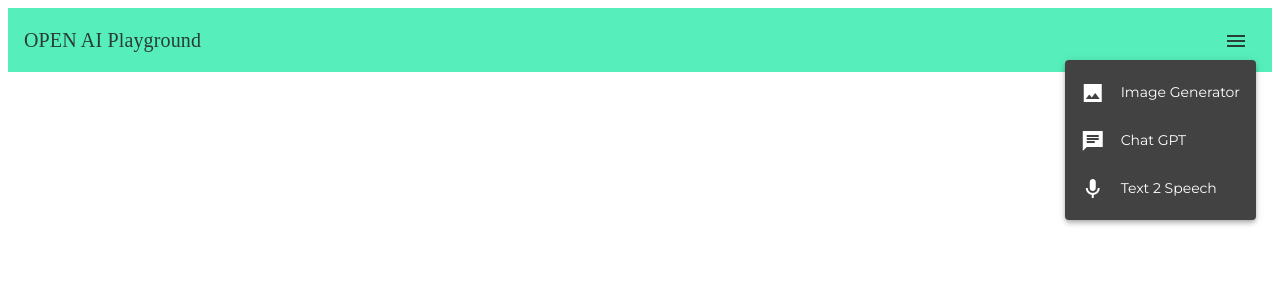
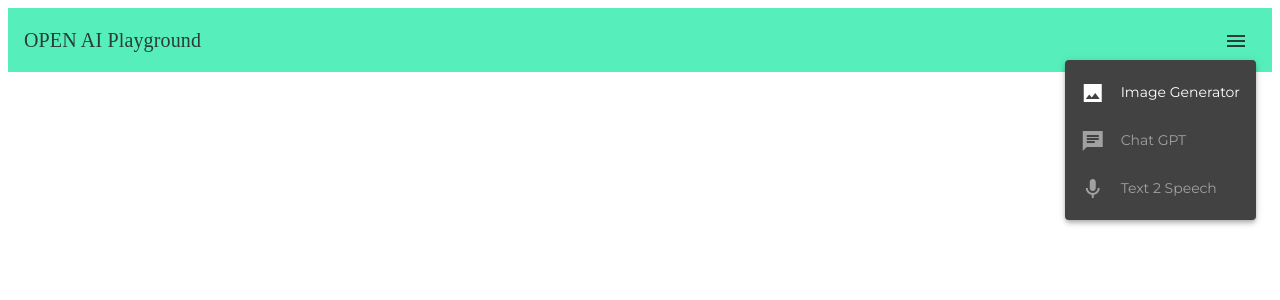
Before and after one commit to bSampson0/angularTest, an Angular app: page / in a window 1280 px wide. Both pictures are taken after a click on the button "menu". Shown: the top 300 px of the page. Built offline with nearby package versions, Linux system fonts and the light colour scheme; a web font is replaced by a local one.

Commit message:
disable unfinished routes

```diff
--- a/src/app/app.component.html
+++ b/src/app/app.component.html
@@ -16,11 +16,11 @@
         <mat-icon>image</mat-icon>
         <span>Image Generator</span>
       </button>
-      <button (click)="navigate('chatgpt')" mat-menu-item>
+      <button (click)="navigate('chatgpt')" mat-menu-item disabled>
         <mat-icon>chat</mat-icon>
         <span>Chat GPT</span>
       </button>
-      <button (click)="navigate('text2speech')" mat-menu-item>
+      <button (click)="navigate('text2speech')" mat-menu-item disabled>
         <mat-icon>mic</mat-icon>
         <span>Text 2 Speech</span>
       </button>
```
